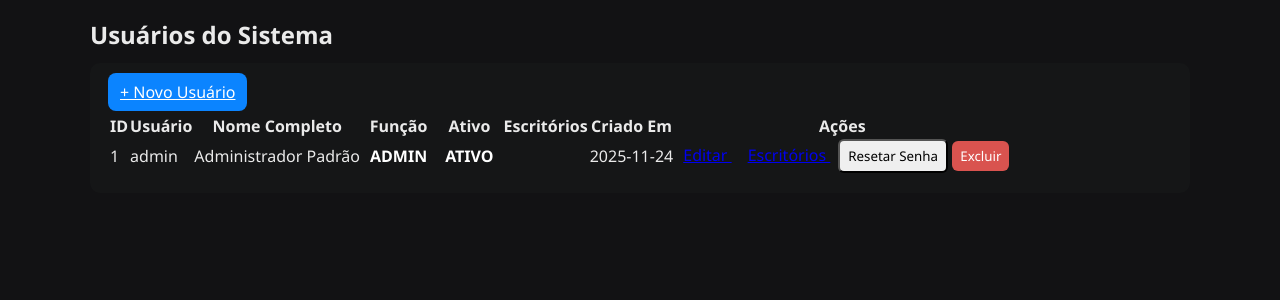
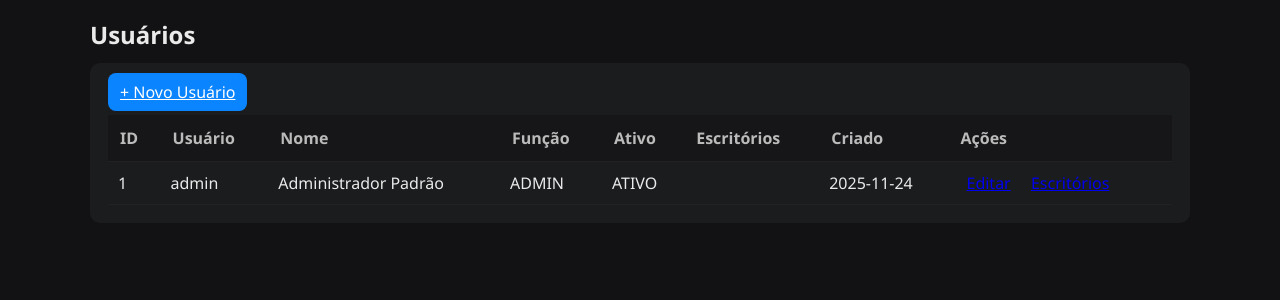
Before and after one commit to bponedev/TABELA-DE-CLIENTES, a Flask app: page /admin/users in a window 1280 px wide. Shown: the part 67-367 px from the top of the page. Run offline with Flask 3, Linux system fonts and the light colour scheme; the visitor is signed in with stand-in values (Sample User, id 1); data comes from the database, SQL or seed files in the repository; parts of the project's set-up code (start-up, migrations or seed data) failed here and were passed over.

Commit message:
Refactor admin users template for clarity and updates

```diff
--- a/templates/admin_users.html
+++ b/templates/admin_users.html
@@ -1,100 +1,26 @@
 {% extends "base.html" %}
-
 {% block content %}
-<h2>Usuários do Sistema</h2>
-
-<div class="card dark-card">
-
-    <div class="top-actions">
-        <a href="{{ url_for('admin_users_create') }}" class="btn-primary">
-            + Novo Usuário
-        </a>
-    </div>
-
-    <table class="main-table">
-        <thead>
-            <tr>
-                <th>ID</th>
-                <th>Usuário</th>
-                <th>Nome Completo</th>
-                <th>Função</th>
-                <th>Ativo</th>
-                <th>Escritórios</th>
-                <th>Criado Em</th>
-                <th>Ações</th>
-            </tr>
-        </thead>
-
+<h2>Usuários</h2>
+<div class="card">
+  <a class="btn-primary" href="{{ url_for('admin.create_user') }}">+ Novo Usuário</a>
+  <table class="table">
+    <thead><tr><th>ID</th><th>Usuário</th><th>Nome</th><th>Função</th><th>Ativo</th><th>Escritórios</th><th>Criado</th><th>Ações</th></tr></thead>
     <tbody>
     {% for u in users %}
       <tr>
-                <td>{{ u.id }}</td>
-                <td>{{ u.username }}</td>
-                <td>{{ u.full_name }}</td>
-
-                <!-- ROLE -->
+        <td>{{ u.id }}</td><td>{{ u.username }}</td><td>{{ u.full_name }}</td><td>{{ u.role }}</td>
+        <td>{% if u.active==1 %}ATIVO{% else %}INATIVO{% endif %}</td>
+        <td>{% for off in u.offices %}<span class="badge badge-office">{{ off }}</span>{% endfor %}</td>
+        <td>{{ u.created_at[:10] }}</td>
         <td>
-                    <span class="badge badge-role">{{ u.role }}</span>
+          <a class="btn-small" href="{{ url_for('admin.edit_user', user_id=u.id) }}">Editar</a>
+          <a class="btn-small" href="{{ url_for('admin.user_offices', user_id=u.id) }}">Escritórios</a>
+          <form method="POST" action="{{ url_for('admin.users') }}" style="display:inline"></form>
+          <form method="POST" action="{{ url_for('admin.users') }}" style="display:inline"></form>
         </td>
-
-                <!-- STATUS -->
-                <td>
-                    {% if u.active == 1 %}
-                        <span class="badge badge-active">ATIVO</span>
-                    {% else %}
-                        <span class="badge badge-inactive">INATIVO</span>
-                    {% endif %}
-                </td>
-
-                <!-- ESCRITÓRIOS -->
-                <td>
-                    {% for off in u.offices %}
-                        <span class="badge badge-office">{{ off }}</span>
-                    {% endfor %}
-                </td>
-
-                <td>{{ u.created_at[:10] }}</td>
-
-                <!-- AÇÕES -->
-                <td class="actions">
-
-                    <a class="btn-small"
-                       href="{{ url_for('admin_users_edit', user_id=u.id) }}">
-                        Editar
-                    </a>
-
-                    <a class="btn-small"
-                       href="{{ url_for('admin_users_offices', user_id=u.id) }}">
-                        Escritórios
-                    </a>
-
-                    <!-- RESET PASSWORD -->
-                    <form action="{{ url_for('admin_users_reset_password', user_id=u.id) }}"
-                          method="POST" class="inline">
-                        <input type="hidden" name="new_password"
-                               value="123456">
-                        <button class="btn-small btn-warning"
-                                onclick="return confirm('Redefinir senha para 123456?')">
-                            Resetar Senha
-                        </button>
-                    </form>
-
-                    <!-- DELETE -->
-                    <form action="{{ url_for('admin_users_delete', user_id=u.id) }}"
-                          method="POST" class="inline">
-                        <button class="btn-small btn-danger"
-                                onclick="return confirm('Excluir este usuário?')">
-                            Excluir
-                        </button>
-                    </form>
-
-                </td>
-
       </tr>
     {% endfor %}
     </tbody>
   </table>
-
 </div>
-
 {% endblock %}
```
Lines whose indentation alone changed are shown as unchanged.
